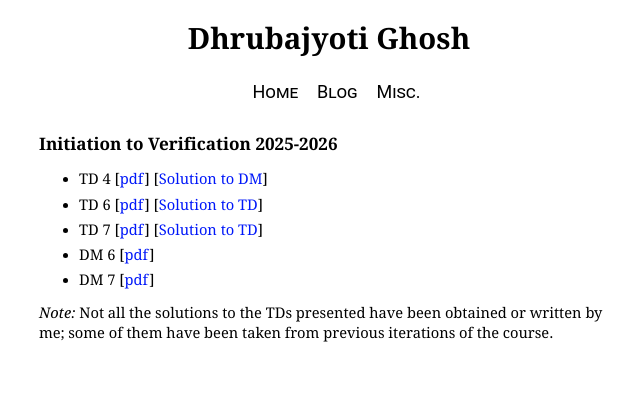
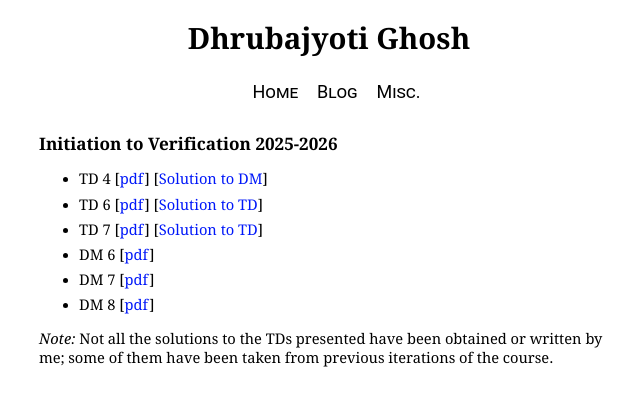
Before and after one commit to ghoshdhruba/ghoshdhruba.github.io, a Jekyll site: the page built from teaching/initVerif.html, in a window 1280 px wide. Shown: the top 406 px of the page, without its empty margins (311-951 px from the left). Built offline with Jekyll 4.4.1, drawn with Linux system fonts in a browser that asks for light colours.

Commit message:
Add homework 8

```diff
--- a/teaching/initVerif.html
+++ b/teaching/initVerif.html
@@ -11,6 +11,7 @@ title: Dhrubajyoti Ghosh
     <li>TD 7 [<a href="initVerif/td07_PartialOrderReduction.pdf">pdf</a>] [<a href="initVerif/td07_PartialOrderReduction_corr.pdf">Solution to TD</a>] </li>
     <li>DM 6 [<a href="initVerif/hw6.pdf">pdf</a>] </li>
     <li>DM 7 [<a href="initVerif/hw07.pdf">pdf</a>] </li>
+    <li>DM 8 [<a href="initVerif/hw08.pdf">pdf</a>] </li>
 </ul>
 
 <p>
```
Also changed, not shown: 1 other file.
